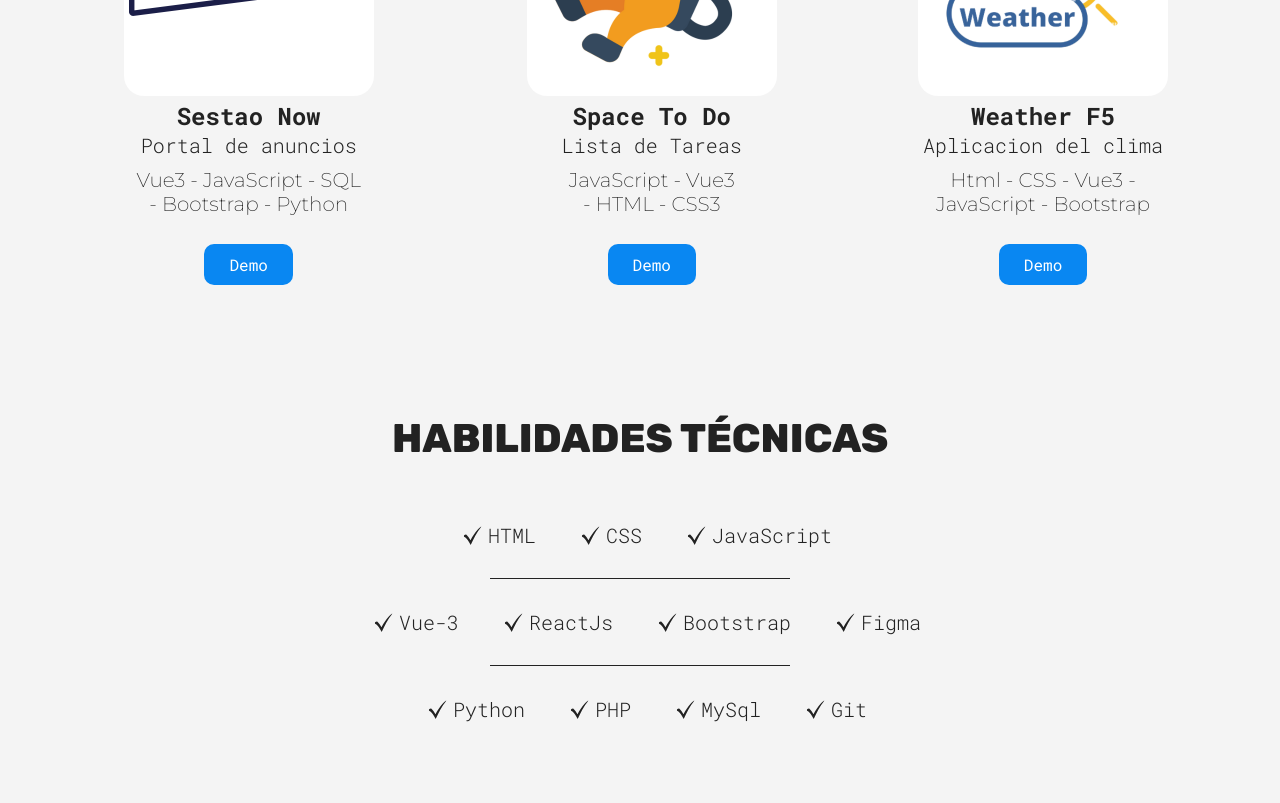
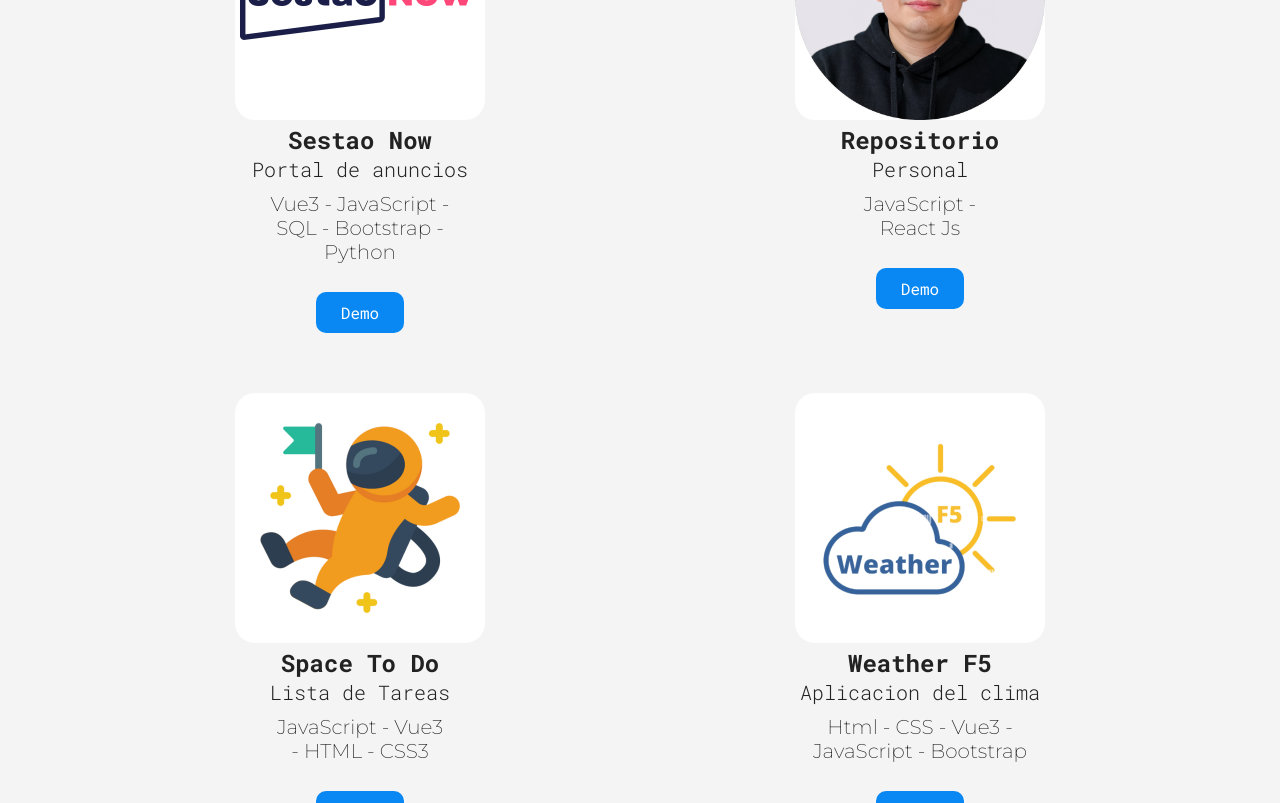
Before and after one commit to YorlinPacha/portfolio-yorlin-2024, a React (Vite) app: page / in a window 1280 px wide. Shown: the part 1680-2483 px from the top of the page. Built offline with nearby package versions, Linux system fonts and the light colour scheme.

Commit message:
Amadir nuevo proyecto repositorio

```diff
--- a/src/App.css
+++ b/src/App.css
@@ -61,6 +61,7 @@ p{
 
 .sectionTitle{
     margin-bottom: 30px;
+    /* border: 1px solid white; */
 }
 
 .hover{
@@ -74,7 +75,9 @@ p{
 }
 
 .contenedorEnlace{
+    /* border: 1px solid white; */
     transition: transform 200ms ease-in-out;
+    width: 400px;
 
     margin-bottom: 30px;
     display: flex;
--- a/src/sections/Projects/Projects.jsx
+++ b/src/sections/Projects/Projects.jsx
@@ -6,6 +6,7 @@ import imgMarimba from "../../assets/marimbaLogo.png";
 import imgKpi from "../../assets/datosKpis.png";
 import ProjectCard from "../../common/ProjectCard";
 import weatherImg from '../../assets/weatherF5.png';
+import perfilYorlin from '../../assets//perfilYorlin.png';
 
 function Projects() {
   return (
@@ -34,6 +35,14 @@ function Projects() {
             mostrarDemo={"true"}
             linkDemo={"https://www.youtube.com/watch?v=SdVYx2X-Ec4"}/>
         <ProjectCard
+            src={perfilYorlin}
+            link={"https://github.com/YorlinPacha/portfolio-yorlin-2024"}
+            h3={"Repositorio"}
+            p={"Personal"}
+            tecnologias={"JavaScript - React Js"}
+            mostrarDemo={"true"}
+            linkDemo={"https://yorlinpachajoa.netlify.app/"}/>
+        <ProjectCard
             src={imgSpace}
             link={"https://github.com/YorlinPacha/Mi-Space-ToDo-List"}
             h3={"Space To Do"}
--- a/src/sections/Projects/ProjectsStyles.module.css
+++ b/src/sections/Projects/ProjectsStyles.module.css
@@ -25,6 +25,7 @@
     flex-direction: column;
     align-items: center;
     gap: 30px;
+    align-items: flex-start;
 }
 
 @media (width >= 800px){
```
